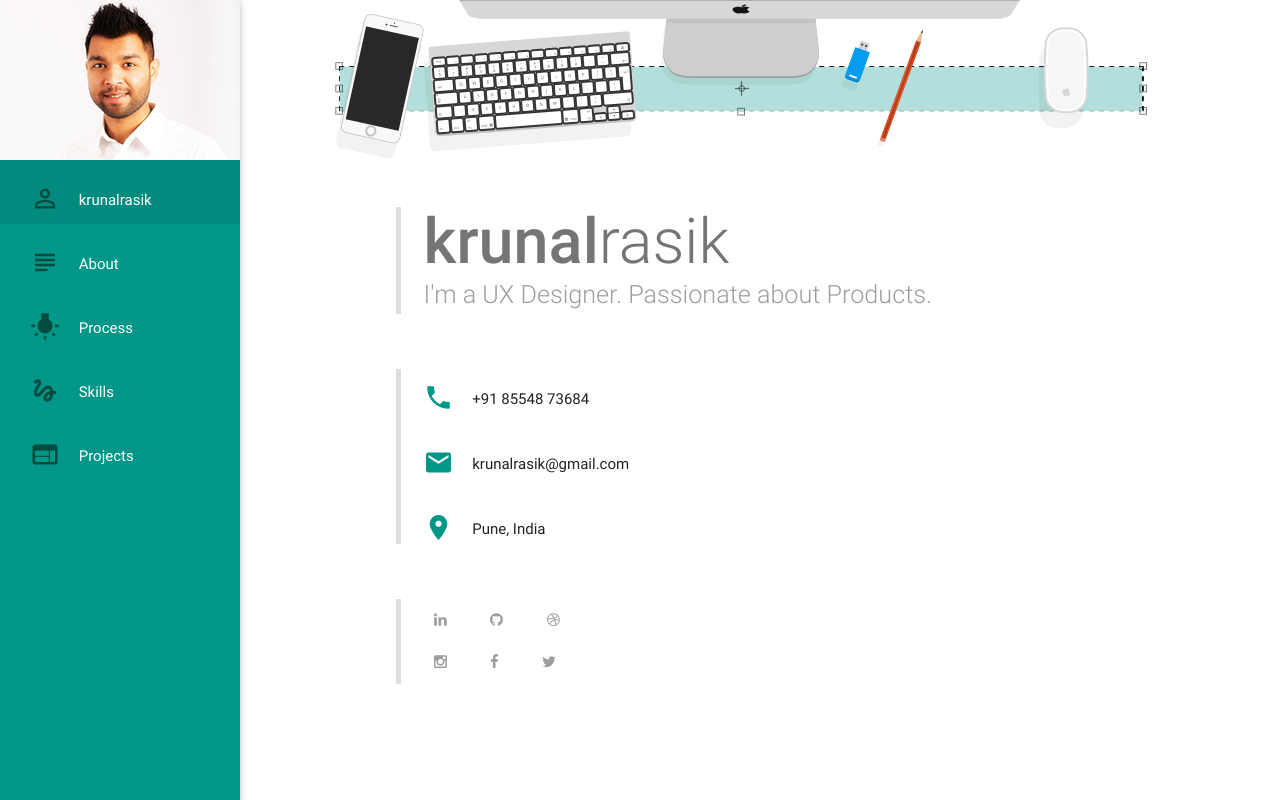
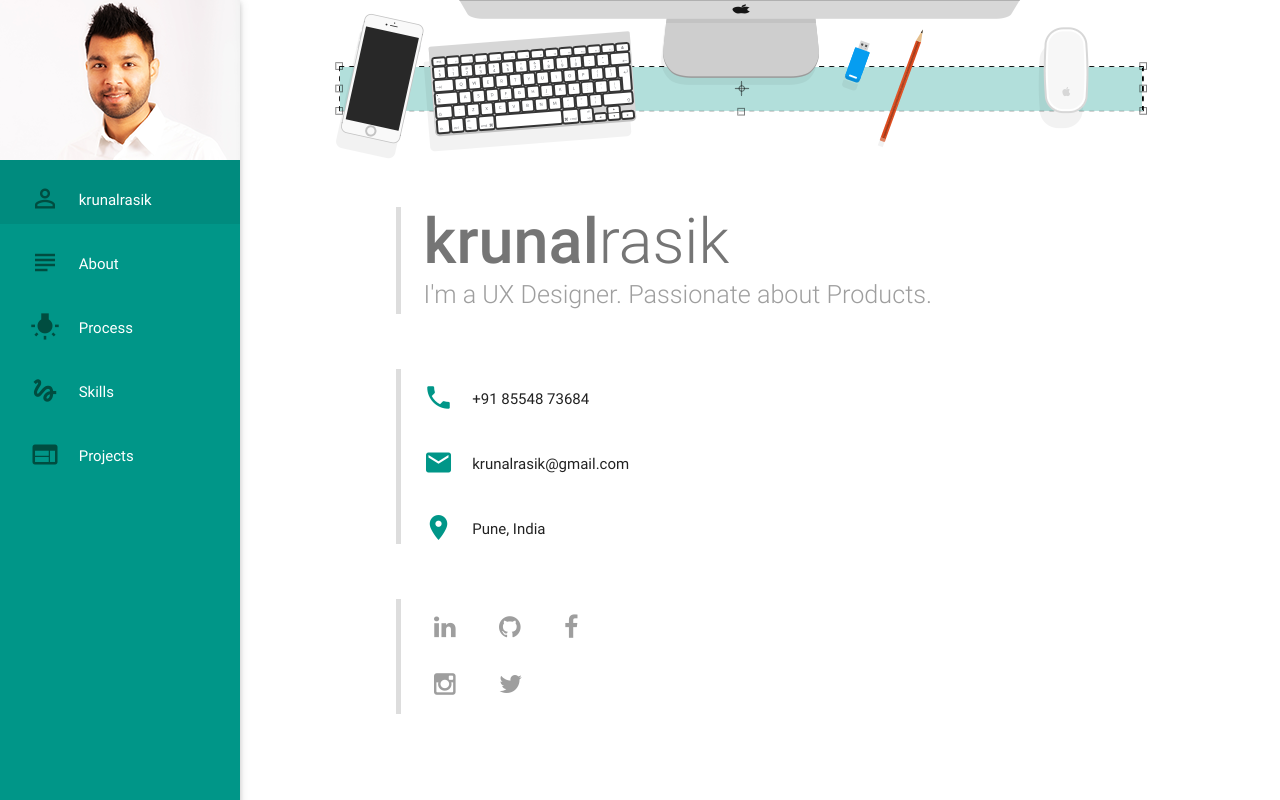
Before and after one commit to krunalrasik/krunalrasik-online, a plain HTML site: page index.html in a window 1280 px wide. Drawn offline with nearby package versions, Linux system fonts and the light colour scheme.

Commit message:
Increase icon sizes for social links.

```diff
--- a/index.html
+++ b/index.html
@@ -104,23 +104,23 @@
         </blockquote>
         <div class="section no-pad-bot">
           <blockquote>
-            <a href="http://www.linkedin.com/in/krunalr" target="_blank" class="social-icons waves-effect waves-grey circle grey-text">
+            <a href="http://www.linkedin.com/in/krunalr" target="_blank" class="social-icons waves-effect waves-grey circle grey-text flow-text">
               <i class="fa fa-linkedin"></i>
             </a>
-            <a href="http://github.com/krunalrasik" target="_blank" class="social-icons waves-effect waves-grey circle grey-text">
+            <a href="http://github.com/krunalrasik" target="_blank" class="social-icons waves-effect waves-grey circle grey-text flow-text">
               <i class="fa fa-github"></i>
             </a>
-            <a href="http://dribbble.com/krunalrasik" target="_blank" class="social-icons waves-effect waves-grey circle grey-text">
+            <a href="http://www.facebook.com/krunalrasik" target="_blank" class="social-icons waves-effect waves-grey circle grey-text flow-text">
+              <i class="fa fa-facebook"></i>
+            </a>
+            <!-- <a href="http://dribbble.com/krunalrasik" target="_blank" class="social-icons waves-effect waves-grey circle grey-text flow-text">
               <i class="fa fa-dribbble"></i>
-            </a>
+            </a> -->
             <br />
-            <a href="http://instagram.com/krunalrasik/" target="_blank" class="social-icons waves-effect waves-grey circle grey-text">
+            <a href="http://instagram.com/krunalrasik/" target="_blank" class="social-icons waves-effect waves-grey circle grey-text flow-text">
               <i class="fa fa-instagram"></i>
             </a>
-            <a href="http://www.facebook.com/krunalrasik" target="_blank" class="social-icons waves-effect waves-grey circle grey-text">
-              <i class="fa fa-facebook"></i>
-            </a>
-            <a href="http://twitter.com/krunalrasik" target="_blank" class="social-icons waves-effect waves-grey circle grey-text">
+            <a href="http://twitter.com/krunalrasik" target="_blank" class="social-icons waves-effect waves-grey circle grey-text flow-text">
               <i class="fa fa-twitter"></i>
             </a>
           </blockquote>
```
